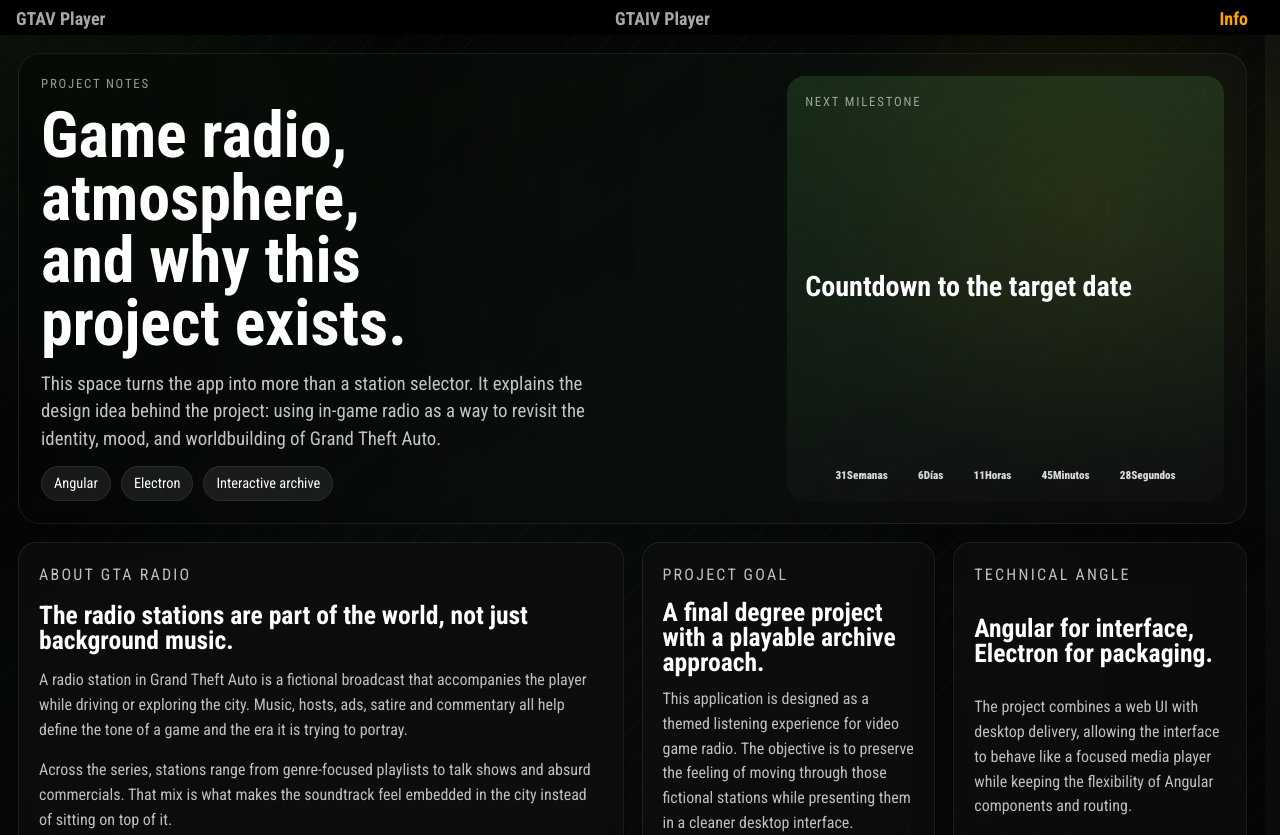
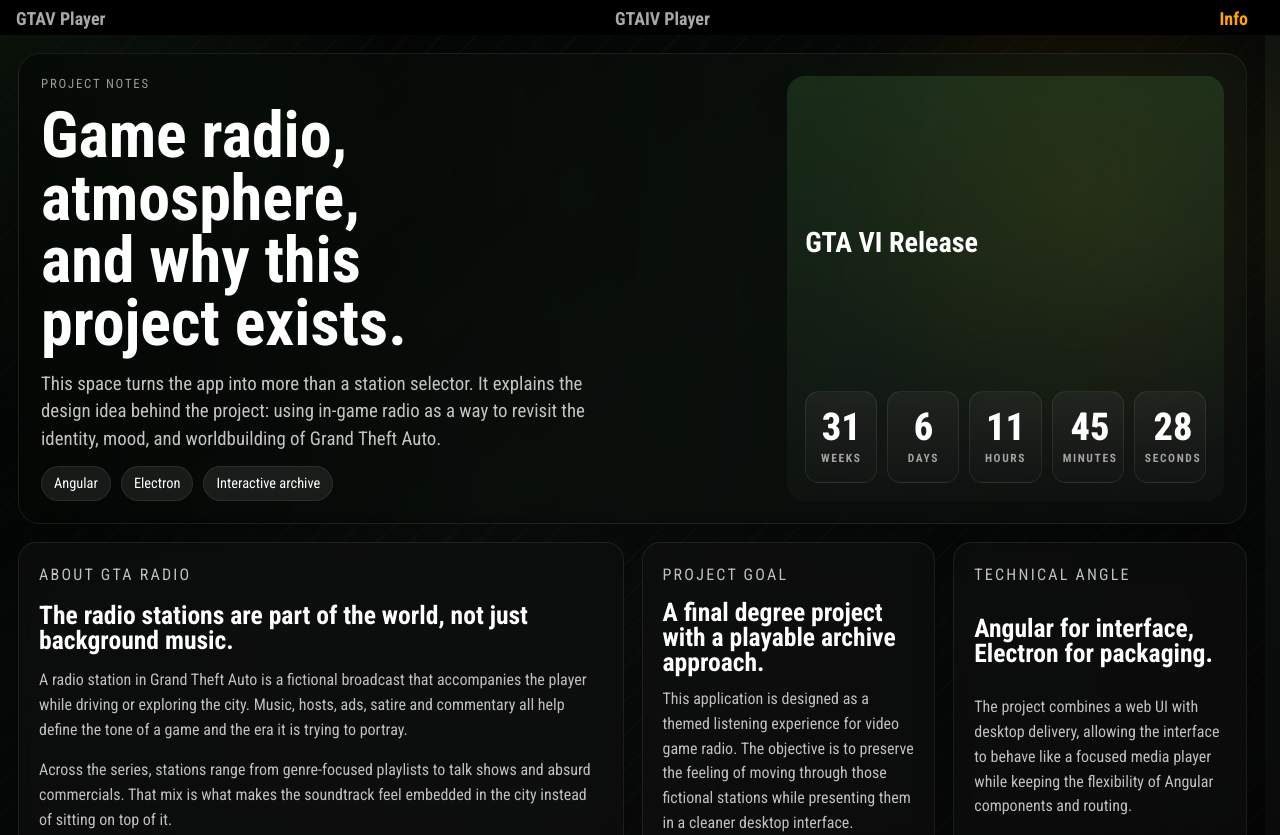
Before and after one commit to Lmezad/TFGLAM, an Angular app: page /about in a window 1280 px wide. Built offline with nearby package versions, Linux system fonts and the light colour scheme.

Commit message:
about css+content

```diff
--- a/src/app/about/about.html
+++ b/src/app/about/about.html
@@ -19,8 +19,8 @@
       </div>
 
       <div class="countdown-card">
-        <p class="card-label">Next milestone</p>
-        <h2>Countdown to the target date</h2>
+        <p class="card-label"></p>
+        <h2>GTA VI Release</h2>
         <app-countdown></app-countdown>
       </div>
     </section>
--- a/src/app/countdown/countdown.css
+++ b/src/app/countdown/countdown.css
@@ -1,20 +1,62 @@
-      #countdown {
-         /* avoid 100vw (can cause horizontal scroll due to scrollbar width); use 100% */
-         width: 100%;
-         display: flex;
-         justify-content: space-evenly;
-      }
+:host {
+   display: block;
+   width: 100%;
+   font-family: "Roboto Condensed", system-ui;
+}
 
-      #countdown span,
-      .peque {
-         font-family: inherit;
-         font-size: 0.7rem;
-         font-weight: 900;
-         transition: all 0.2s ease;
-      }
+*,
+*::before,
+*::after {
+   box-sizing: border-box;
+}
 
-      #countdown span:hover,
-      .peque:hover {
-         font-size: 1rem;
-         text-shadow: 0 0 3px grey;
-      }
+.countdown-shell {
+   width: 100%;
+}
+
+.countdown-grid {
+   display: grid;
+   grid-template-columns: repeat(5, minmax(0, 1fr));
+   gap: 10px;
+}
+
+.time-card {
+   display: grid;
+   gap: 6px;
+   align-content: center;
+   min-height: 92px;
+   padding: 14px 10px;
+   border: 1px solid rgba(255, 255, 255, 0.08);
+   border-radius: 14px;
+   background:
+      linear-gradient(180deg, rgba(255, 255, 255, 0.07), rgba(255, 255, 255, 0.03)),
+      rgba(0, 0, 0, 0.26);
+   text-align: center;
+}
+
+.time-value {
+   display: block;
+   font-size: clamp(1.5rem, 3vw, 2.4rem);
+   font-weight: 800;
+   line-height: 0.95;
+   color: #ffffff;
+}
+
+.time-label {
+   display: block;
+   font-size: 0.72rem;
+   font-weight: 700;
+   letter-spacing: 0.14em;
+   text-transform: uppercase;
+   color: rgba(217, 215, 215, 0.72);
+}
+
+@media (max-width: 767px) {
+   .countdown-grid {
+      grid-template-columns: repeat(2, minmax(0, 1fr));
+   }
+
+   .time-card {
+      min-height: 84px;
+   }
+}
--- a/src/app/countdown/countdown.html
+++ b/src/app/countdown/countdown.html
@@ -1,40 +1,28 @@
-<!DOCTYPE html>
-<html lang="es">
+<section class="countdown-shell" aria-label="Countdown to project target date">
+  <div class="countdown-grid">
+    <article class="time-card">
+      <span class="time-value">{{ weeks }}</span>
+      <span class="time-label">Weeks</span>
+    </article>
 
-<head>
-   <meta charset="UTF-8">
-   <meta name="viewport" content="width=device-width, initial-scale=1.0">
-   <title>Countdown</title>
+    <article class="time-card">
+      <span class="time-value">{{ days }}</span>
+      <span class="time-label">Days</span>
+    </article>
 
-</head>
+    <article class="time-card">
+      <span class="time-value">{{ hours }}</span>
+      <span class="time-label">Hours</span>
+    </article>
 
-<body>
-   <section id="countdown">
-      <div id="weeks">
-         <span>{{ weeks }}</span>
-         <span class="peque">Semanas</span>
-      </div>
-      <div id="days">
-         <span>{{ days }}</span>
-         <span class="peque">Días</span>
-      </div>
-      <div id="hours">
-         <span>{{ hours }}</span>
-         <span class="peque">Horas</span>
-      </div>
-      <div id="minutes">
-         <span>{{ minutes }}</span>
-         <span class="peque">Minutos</span>
-      </div>
-      <div id="seconds">
-         <span>{{ seconds }}</span>
-         <span class="peque">Segundos</span>
-      </div>
-   </section>
+    <article class="time-card">
+      <span class="time-value">{{ minutes }}</span>
+      <span class="time-label">Minutes</span>
+    </article>
 
-
-
-
-</body>
-
-</html>
+    <article class="time-card">
+      <span class="time-value">{{ seconds }}</span>
+      <span class="time-label">Seconds</span>
+    </article>
+  </div>
+</section>
```
